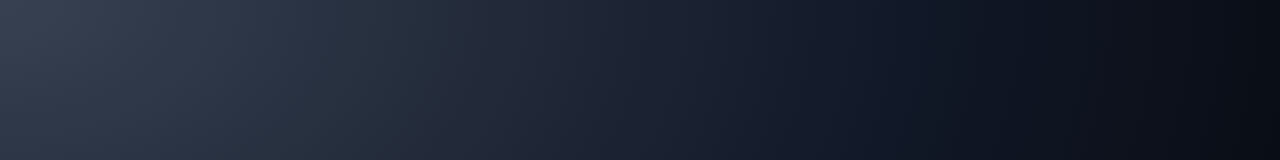
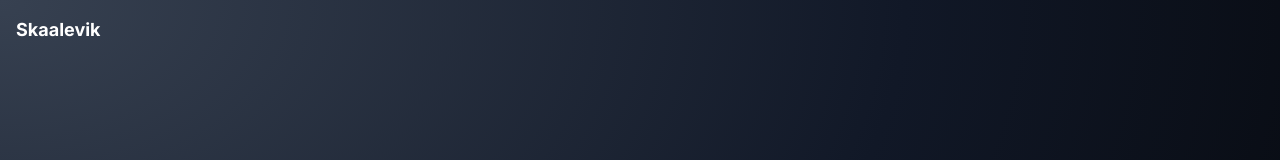
Before and after one commit to MarcusSkalevik/Skaalevik, a Next.js app: page / in a window 1280 px wide. Shown: the top 160 px of the page. Built offline with nearby package versions, Linux system fonts and the light colour scheme.

Commit message:
Added back navbar

```diff
--- a/app/components/navbar.tsx
+++ b/app/components/navbar.tsx
@@ -9,8 +9,8 @@ return (
         <div className="flex items-center justify-between">
         <div className="text-white font-bold text-lg">Skaalevik</div>
         <div className="space-x-4">
-            <a href="#" className="text-white hover:text-gray-600 transition duration-300 ease-in-out">Home</a>
-            <a href="#" className="text-white hover:text-gray-600 transition duration-300 ease-in-out">Om meg</a>
+            {/* <a href="#" className="text-white hover:text-gray-600 transition duration-300 ease-in-out">Home</a>
+            <a href="#" className="text-white hover:text-gray-600 transition duration-300 ease-in-out">Om meg</a> */}
         </div>
         </div>
     </div>
--- a/app/page.tsx
+++ b/app/page.tsx
@@ -5,6 +5,7 @@ import FrontPage from "../app/components/frontpage";
 export default function Home() {
   return (
     <main className="flex items-center justify-center min-h-screen bg-[radial-gradient(ellipse_at_top_left,_var(--tw-gradient-stops))] from-gray-700 via-gray-900 to-black text-white">
+      <Navbar/>
       <FrontPage />
     </main>
   );
```
